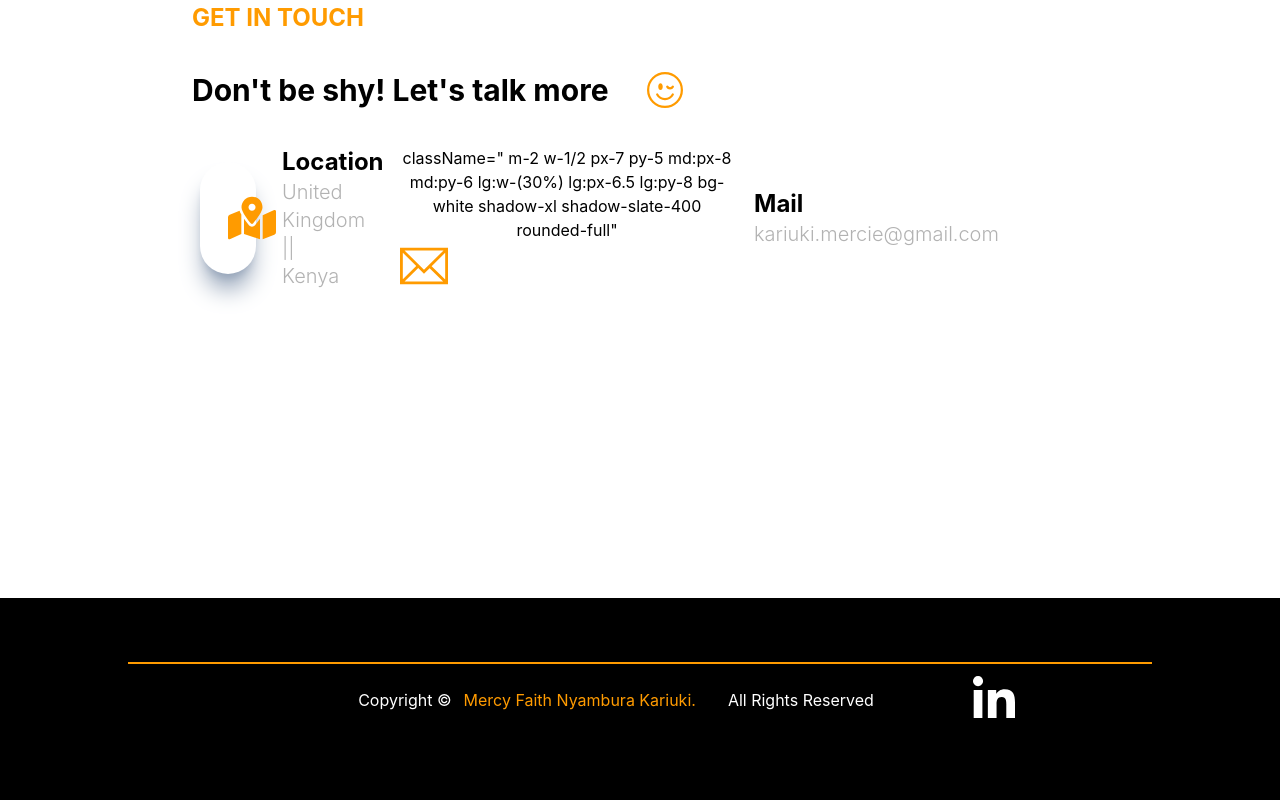
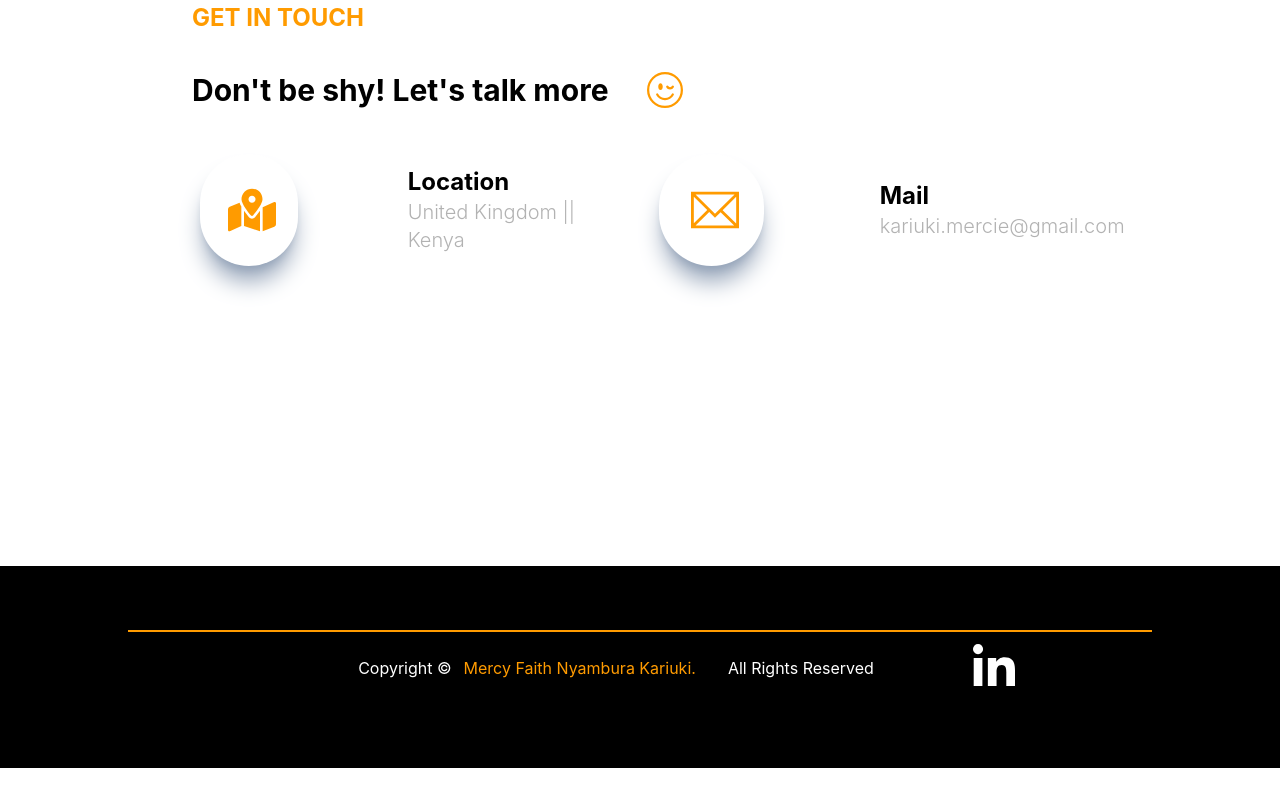
Before and after one commit to mknyambura/NyamburaMercy, a React (Vite) app: page / in a window 1280 px wide. Shown: the part 2639-3439 px from the top of the page. After the commit the page ends 3407 px from the top, so only its background shows below. Built offline with nearby package versions, Linux system fonts and the light colour scheme; data requests are answered from the project's data file.

Commit message:
added email function

```diff
--- a/src/components/Landing.jsx
+++ b/src/components/Landing.jsx
@@ -217,8 +217,8 @@ const Landing = () => {
             </div>
           </div>
           <div className="grid grid-rows-2 md:grid-cols-2 items-center gap-5">
-            <button>
-              className=" m-2  w-1/2 px-7 py-5  md:px-8 md:py-6   lg:w-(30%) lg:px-6.5 lg:py-8    bg-white shadow-xl shadow-slate-400 rounded-full"
+            <button
+              className=" m-2  w-1/2 px-7 py-5  md:px-8 md:py-6   lg:w-(30%) lg:px-6.5 lg:py-8    bg-white shadow-xl shadow-slate-400 rounded-full">
               <a href="mailto:kariuki.mercie@gmail.com">
                 <TfiEmail className="text-[#FF9B00] font-bold text-5xl" />
               </a>
```
